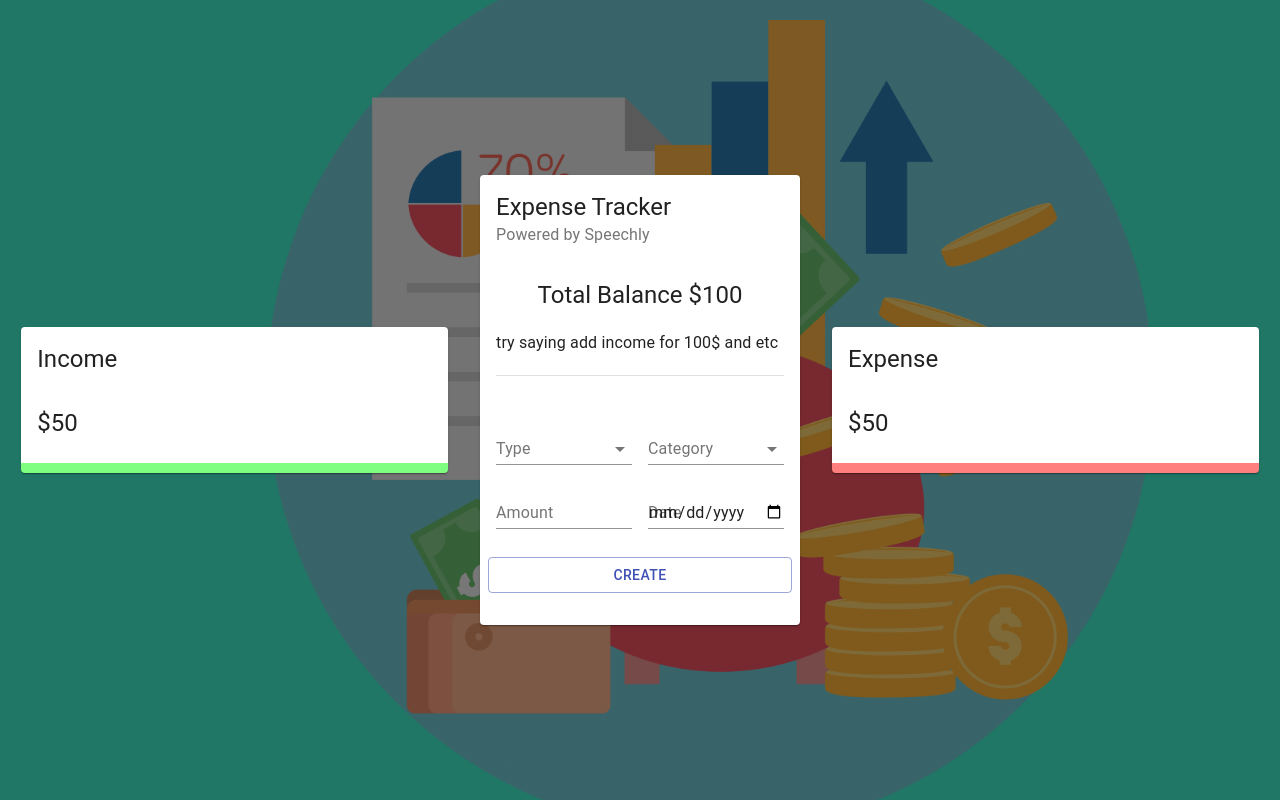
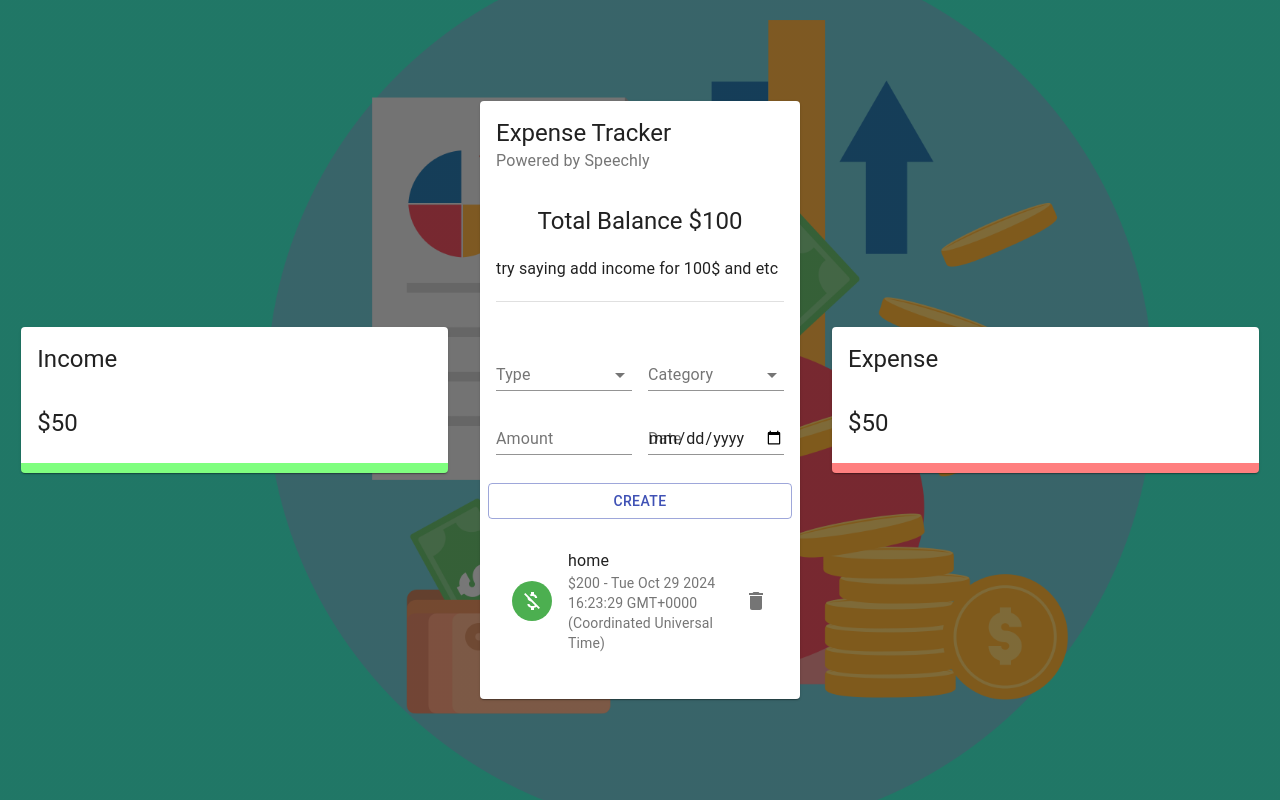
Before and after one commit to Ritiksharmaji/expensive_with_voice, a React (Create React App) app: page / in a window 1280 px wide. Built offline with nearby package versions, Linux system fonts and the light colour scheme.

Commit message:
adding the list of histroy tran.. component

```diff
--- /dev/null
+++ b/src/components/Main/List/List.jsx
@@ -0,0 +1,52 @@
+import React from 'react'
+import { List as MUIList, ListItem, ListItemAvatar, Avatar, ListItemText, ListItemSecondaryAction, IconButton, Slide } from '@material-ui/core';
+import useStyles from './styles';
+import { Delete, MoneyOff } from '@material-ui/icons';
+
+function List() {
+  const classes = useStyles();
+
+  const transactions = [
+    {
+      id:1,
+      type:'Income',
+      category:'home',
+      amount:200,
+      date: new Date(),
+
+    }
+  ] ;
+  return(
+    <div>
+
+      <MUIList dense={false} className={classes.List}>
+
+      {transactions.map((transaction) => (
+        <Slide direction="down" in mountOnEnter unmountOnExit key={transaction.id}>
+          <ListItem>
+
+            <ListItemAvatar>
+              <Avatar className={transaction.type === 'Income' ? classes.avatarIncome : classes.avatarExpense}>
+                <MoneyOff />
+                {/* here moneyoff is icon */}
+              </Avatar>
+            </ListItemAvatar>
+
+            <ListItemText primary={transaction.category} secondary={`$${transaction.amount} - ${transaction.date}`} />
+
+            <ListItemSecondaryAction>
+              <IconButton edge="end" aria-label="delete" onClick=" ">
+                <Delete />
+              </IconButton>
+            </ListItemSecondaryAction>
+          </ListItem>
+        </Slide>
+      ))}
+
+      </MUIList>
+
+    </div>
+  )
+}
+
+export default List
--- /dev/null
+++ b/src/components/Main/List/styles.js
@@ -0,0 +1,17 @@
+import { makeStyles } from '@material-ui/core/styles';
+import { red, green } from '@material-ui/core/colors';
+
+export default makeStyles((theme) => ({
+  avatarIncome: {
+    color: '#fff',
+    backgroundColor: green[500],
+  },
+  avatarExpense: {
+    color: theme.palette.getContrastText(red[500]),
+    backgroundColor: red[500],
+  },
+  list: {
+    maxHeight: '150px',
+    overflow: 'auto',
+  },
+}));
--- a/src/components/Main/Main.jsx
+++ b/src/components/Main/Main.jsx
@@ -3,6 +3,7 @@ import { Card, CardHeader, CardContent, Typography, Grid, Divider } from '@mater
 
 import useStyles from './styles';
 import Form from './Form/Form';
+import List from './List/List';
 
 export default function Main() {
     const classes = useStyles();
@@ -30,6 +31,7 @@ export default function Main() {
         <Grid container spacing={2}>
           <Grid item xs={12}>
             {/* <List /> */}
+            <List/>
           </Grid>
         </Grid>
       </CardContent>
```
